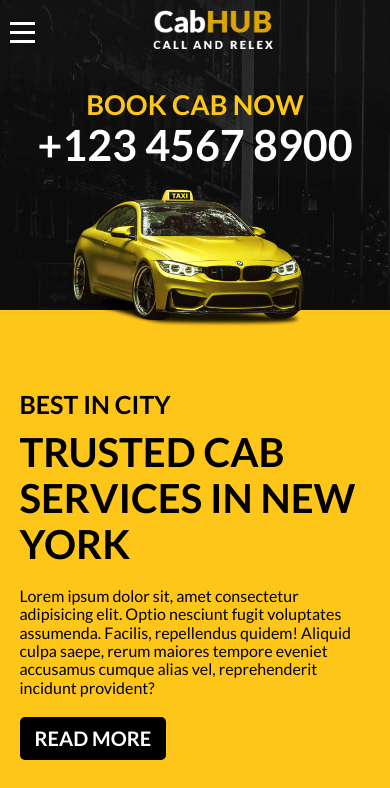
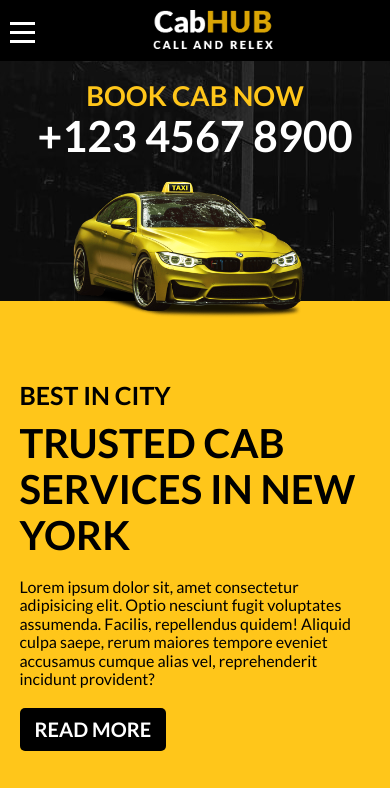
Before and after one commit to manuel188/cabhub, a plain HTML site: page index.html in a window 390 px wide. Shown: the top 788 px of the page. Drawn offline with Linux system fonts and the light colour scheme.

Commit message:
Small change to menu for fixed mobile menu

```diff
--- a/css/style.css
+++ b/css/style.css
@@ -406,10 +406,14 @@ header {
     }
     .logo {
         padding-top: 10px;
+        padding-bottom: 12px;
         width: 100%;
         display: grid;
         grid-template-columns: auto 1fr;
         align-items: center;
+        position: fixed;
+        background: #000000;
+        z-index: 1;
     }
     .logo__image {
         width: 120px;
@@ -467,6 +471,9 @@ header {
     .navbar__item:hover {
         background-color: #000;
     }
+    .contact {
+        padding-top: 80px;
+    }
     .contact__car-image {
         transform: translate(-20%,15%);
         width: 60vw;
```
